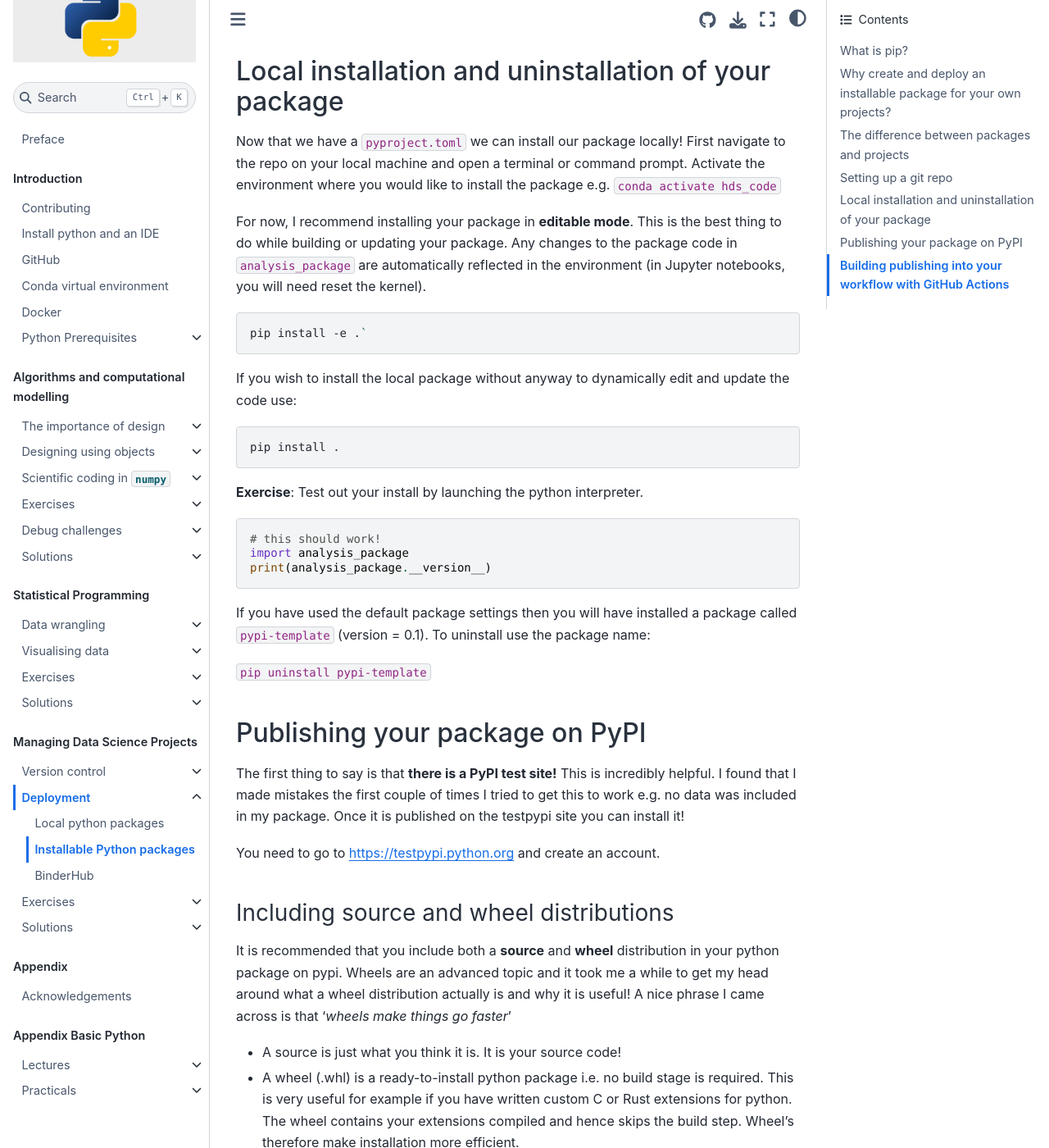
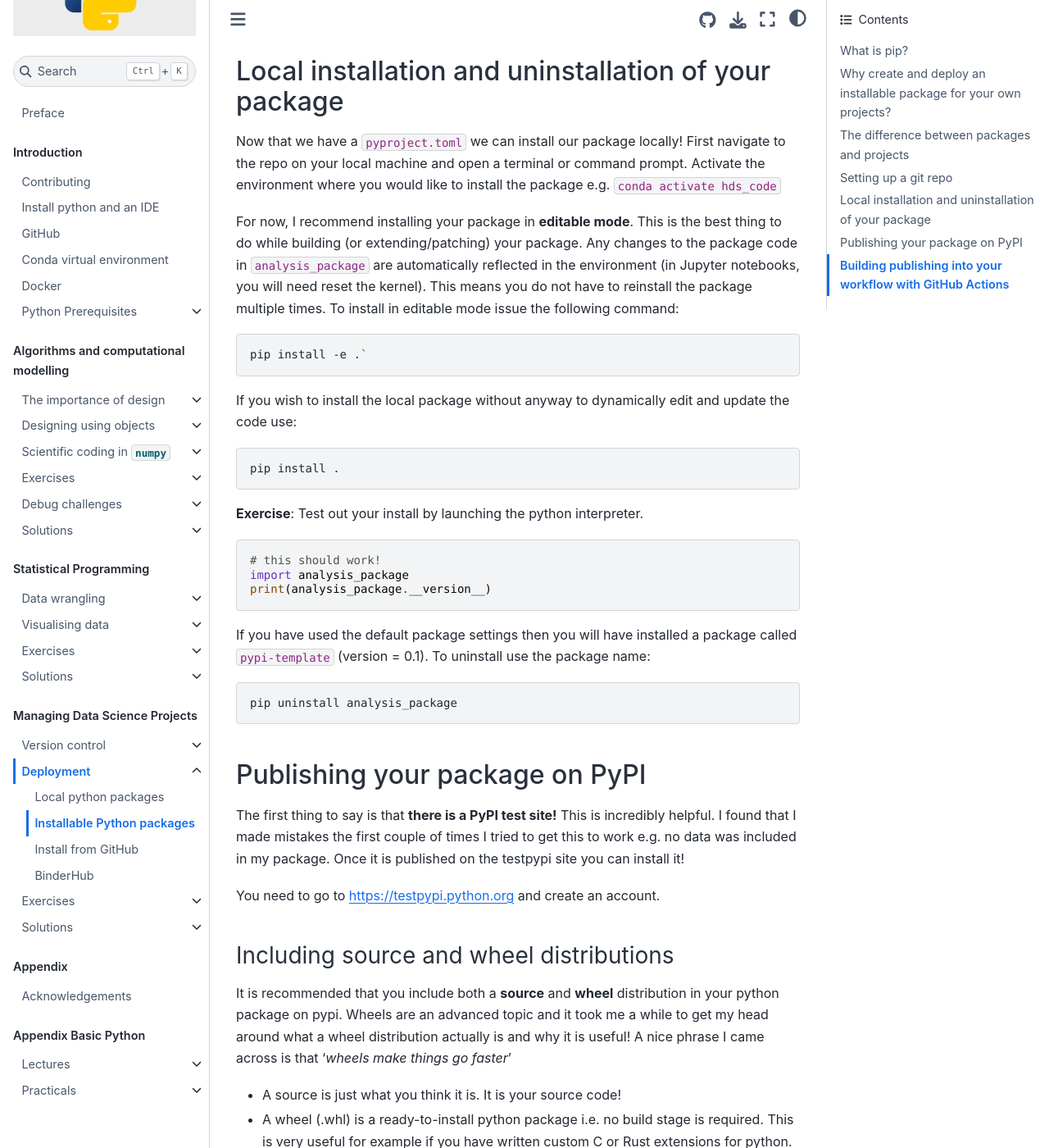
Before and after one commit to health-data-science-OR/coding-for-ml, a Jupyter Book: the page built from content/03_mgt/03_pypi/01_local.md, in a window 1280 px wide and 1400 px high, scrolled down 8085 px. Shown: the whole window at 82% size. Built offline with Jupyter Book 1.0.4 settings and Sphinx 7.4.7 and the Sphinx Book theme 1.1.4, drawn with Linux system fonts in a browser that asks for light colours; some of the changed text lies outside the part shown.

Commit message:
feat(pypi): install from github#

````diff
--- a/_toc.yml
+++ b/_toc.yml
@@ -94,7 +94,8 @@ parts:
   - file: content/03_mgt/03_mgt_front_page
     sections:
     - file: content/03_mgt/02_packaging/01_python_packages
-    - file: content/03_mgt/03_pypi/01_pypi
+    - file: content/03_mgt/03_pypi/01_local
+    - file: content/03_mgt/03_pypi/02_github
     - file: content/03_mgt/04_binder/01_binder
   - file: content/03_mgt/04_exercises_front_page
     sections:
--- a/content/03_mgt/03_pypi/01_pypi.md
+++ b/content/03_mgt/03_pypi/01_local.md
@@ -1,6 +1,6 @@
 # Installable Python packages
 
-If you want to deploy a python package professionally, sustainably, and easily to colleagues, clients or just everyone in general then a great way to do it is using a combination of GitHub, and/or the Python Package Index (PyPI) and `pip`.  In this chapter we will learn how to setup a python package so that it is ready to be installed from GitHub or PyPI and also how to use `hatch`.
+If you want to deploy a python package professionally, sustainably, and easily to colleagues, clients or just everyone in general then a great way to do it is using a combination of GitHub, and/or the Python Package Index (PyPI) and `pip`.  In the following sections we will learn how to setup a python package so that it is ready to be installed from GitHub or PyPI and also how to use `hatch`.
 
 ## What is pip?
 
@@ -53,7 +53,7 @@ The difference is illustrated in the Figure below. Here **your-package v1.0.0**
 I don't want to be too prescriptive here.  It really is up to you and your collaborators how you organise your own code.  There are many suggestions online as well. The structure I am going to introduce here is a simple one I use in my own projects.  You will see variations of it online.  Here's the template repo.  We will then take a look at the elements individually.   You can view the template repository and the code it contains on [GitHub](https://github.com/health-data-science-OR/pypi-template)
 
 ```
-pypi_template
+package_template
 ├── analysis_package
 │   ├── __init__.py
 │   ├── model.py
@@ -242,7 +242,7 @@ As with licenses `hatch` will automatically include your data in the package.  S
 
 Now that we have a `pyproject.toml` we can install our package locally!  First navigate to the repo on your local machine and open a terminal or command prompt.  Activate the environment where you would like to install the package e.g. `conda activate hds_code`
 
-For now, I recommend installing your package in **editable mode**.  This is the best thing to do while building or updating your package.  Any changes to the package code in `analysis_package` are automatically reflected in the environment (in Jupyter notebooks, you will need reset the kernel).
+For now, I recommend installing your package in **editable mode**.  This is the best thing to do while building (or extending/patching) your package.  Any changes to the package code in `analysis_package` are automatically reflected in the environment (in Jupyter notebooks, you will need reset the kernel).  This means you do not have to reinstall the package multiple times.  To install in editable mode issue the following command:
 
 ```bash
 pip install -e .`
@@ -264,7 +264,9 @@ print(analysis_package.__version__)
 
 If you have used the default package settings then you will have installed a package called `pypi-template` (version = 0.1).  To uninstall use the package name:
 
-`pip uninstall pypi-template`
+```bash
+pip uninstall analysis_package
+```
 
 ## Publishing your package on PyPI
 
````
Also changed, not shown: content/03_mgt/03_pypi/02_github.md (added, +55 -0 lines).
